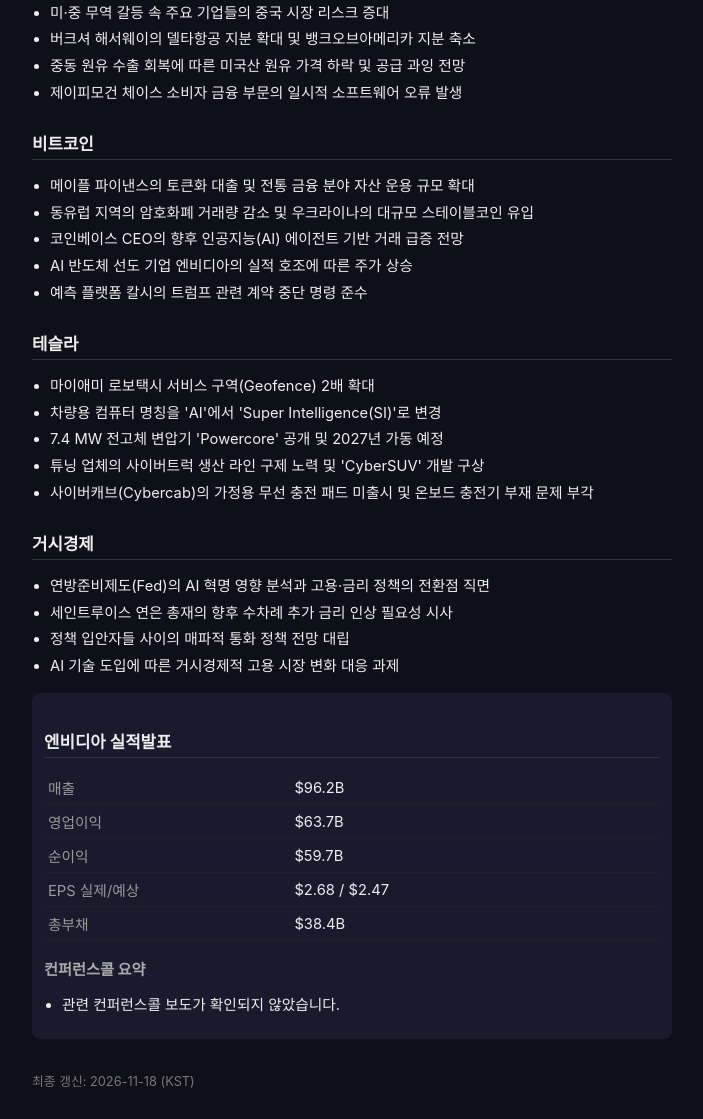
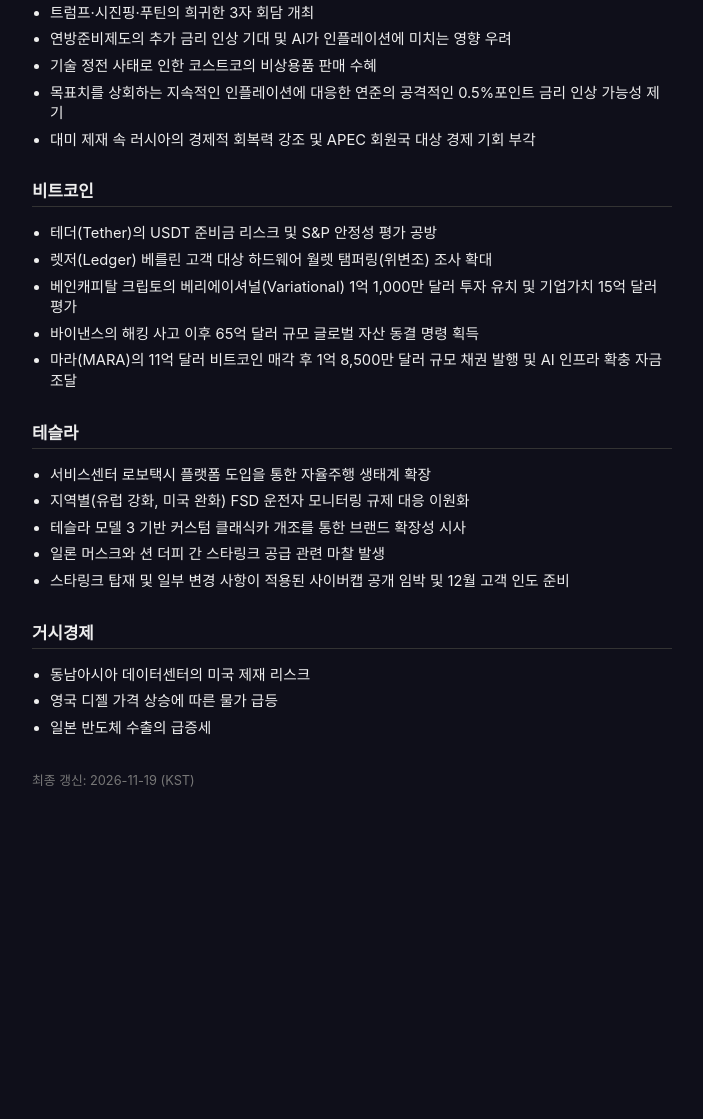
Before and after one commit to e2e2e2hj-hue/daily-stock-kakao-report, a plain HTML site: page docs/index.html in a window 1280 px wide. Shown: the part 705-1824 px from the top of the page, without its empty margins (288-991 px from the left). After the commit the page ends 1523 px from the top, so only its background shows below. Drawn offline with Linux system fonts and the light colour scheme.

Commit message:
Update daily report page

```diff
--- a/docs/index.html
+++ b/docs/index.html
@@ -23,26 +23,13 @@
 </style>
 </head>
 <body>
-  <h1>주식 일일 시황 · 2026-11-18</h1>
+  <h1>주식 일일 시황 · 2026-11-19</h1>
   <section>
     <h2>지수·금리·원자재·암호화폐·물가</h2>
-    <table><tr><th>코스피</th><td>5,070.57 (-0.59%)</td></tr><tr><th>코스닥</th><td>666.25 (+0.09%)</td></tr><tr><th>S&P500</th><td>7,340.53 (-1.03%)</td></tr><tr><th>나스닥</th><td>24,328.38 (-0.74%)</td></tr><tr><th>연준 기준금리</th><td>3.75~4.0% (+0.0%)</td></tr><tr><th>美 10년물</th><td>5.12% (-0.58%)</td></tr><tr><th>원/달러</th><td>1,328.75 (-0.52%)</td></tr><tr><th>금</th><td>3,818.0 (-0.91%)</td></tr><tr><th>비트코인</th><td>64,539 (-0.08%)</td></tr><tr><th>이더리움</th><td>1,810.31 (-0.27%)</td></tr><tr><th>솔라나</th><td>74.4 (+3.9%)</td></tr><tr><th>다음 FOMC</th><td>12/08~12/09 (D-20)</td></tr><tr><th>CPI(YoY)</th><td>조회실패</td></tr><tr><th>PPI(YoY)</th><td>12.79%</td></tr><tr><th>실업률</th><td>4.1%</td></tr></table>
+    <table><tr><th>코스피</th><td>4,968.48 (-2.59%)</td></tr><tr><th>코스닥</th><td>650.06 (-2.34%)</td></tr><tr><th>S&P500</th><td>7,323.63 (-0.23%)</td></tr><tr><th>나스닥</th><td>24,429.88 (+0.42%)</td></tr><tr><th>연준 기준금리</th><td>3.75~4.0% (+0.0%)</td></tr><tr><th>美 10년물</th><td>5.1% (-0.39%)</td></tr><tr><th>원/달러</th><td>1,330.78 (-0.17%)</td></tr><tr><th>금</th><td>3,753.6 (-2.86%)</td></tr><tr><th>비트코인</th><td>63,212 (-2.17%)</td></tr><tr><th>이더리움</th><td>1,786.98 (-1.6%)</td></tr><tr><th>솔라나</th><td>73.77 (-1.32%)</td></tr><tr><th>다음 FOMC</th><td>12/08~12/09 (D-19)</td></tr><tr><th>CPI(YoY)</th><td>조회실패</td></tr><tr><th>PPI(YoY)</th><td>12.79%</td></tr><tr><th>실업률</th><td>4.1%</td></tr></table>
   </section>
-  <section><h2>미국증시</h2><ul><li>미·중 무역 갈등 속 주요 기업들의 중국 시장 리스크 증대</li><li>버크셔 해서웨이의 델타항공 지분 확대 및 뱅크오브아메리카 지분 축소</li><li>중동 원유 수출 회복에 따른 미국산 원유 가격 하락 및 공급 과잉 전망</li><li>제이피모건 체이스 소비자 금융 부문의 일시적 소프트웨어 오류 발생</li></ul></section><section><h2>비트코인</h2><ul><li>메이플 파이낸스의 토큰화 대출 및 전통 금융 분야 자산 운용 규모 확대</li><li>동유럽 지역의 암호화폐 거래량 감소 및 우크라이나의 대규모 스테이블코인 유입</li><li>코인베이스 CEO의 향후 인공지능(AI) 에이전트 기반 거래 급증 전망</li><li>AI 반도체 선도 기업 엔비디아의 실적 호조에 따른 주가 상승</li><li>예측 플랫폼 칼시의 트럼프 관련 계약 중단 명령 준수</li></ul></section><section><h2>테슬라</h2><ul><li>마이애미 로보택시 서비스 구역(Geofence) 2배 확대</li><li>차량용 컴퓨터 명칭을 &#x27;AI&#x27;에서 &#x27;Super Intelligence(SI)&#x27;로 변경</li><li>7.4 MW 전고체 변압기 &#x27;Powercore&#x27; 공개 및 2027년 가동 예정</li><li>튜닝 업체의 사이버트럭 생산 라인 구제 노력 및 &#x27;CyberSUV&#x27; 개발 구상</li><li>사이버캐브(Cybercab)의 가정용 무선 충전 패드 미출시 및 온보드 충전기 부재 문제 부각</li></ul></section><section><h2>거시경제</h2><ul><li>연방준비제도(Fed)의 AI 혁명 영향 분석과 고용·금리 정책의 전환점 직면</li><li>세인트루이스 연은 총재의 향후 수차례 추가 금리 인상 필요성 시사</li><li>정책 입안자들 사이의 매파적 통화 정책 전망 대립</li><li>AI 기술 도입에 따른 거시경제적 고용 시장 변화 대응 과제</li></ul></section>
+  <section><h2>미국증시</h2><ul><li>트럼프·시진핑·푸틴의 희귀한 3자 회담 개최</li><li>연방준비제도의 추가 금리 인상 기대 및 AI가 인플레이션에 미치는 영향 우려</li><li>기술 정전 사태로 인한 코스트코의 비상용품 판매 수혜</li><li>목표치를 상회하는 지속적인 인플레이션에 대응한 연준의 공격적인 0.5%포인트 금리 인상 가능성 제기</li><li>대미 제재 속 러시아의 경제적 회복력 강조 및 APEC 회원국 대상 경제 기회 부각</li></ul></section><section><h2>비트코인</h2><ul><li>테더(Tether)의 USDT 준비금 리스크 및 S&amp;P 안정성 평가 공방</li><li>렛저(Ledger) 베를린 고객 대상 하드웨어 월렛 탬퍼링(위변조) 조사 확대</li><li>베인캐피탈 크립토의 베리에이셔널(Variational) 1억 1,000만 달러 투자 유치 및 기업가치 15억 달러 평가</li><li>바이낸스의 해킹 사고 이후 65억 달러 규모 글로벌 자산 동결 명령 획득</li><li>마라(MARA)의 11억 달러 비트코인 매각 후 1억 8,500만 달러 규모 채권 발행 및 AI 인프라 확충 자금 조달</li></ul></section><section><h2>테슬라</h2><ul><li>서비스센터 로보택시 플랫폼 도입을 통한 자율주행 생태계 확장</li><li>지역별(유럽 강화, 미국 완화) FSD 운전자 모니터링 규제 대응 이원화</li><li>테슬라 모델 3 기반 커스텀 클래식카 개조를 통한 브랜드 확장성 시사</li><li>일론 머스크와 션 더피 간 스타링크 공급 관련 마찰 발생</li><li>스타링크 탑재 및 일부 변경 사항이 적용된 사이버캡 공개 임박 및 12월 고객 인도 준비</li></ul></section><section><h2>거시경제</h2><ul><li>동남아시아 데이터센터의 미국 제재 리스크</li><li>영국 디젤 가격 상승에 따른 물가 급등</li><li>일본 반도체 수출의 급증세</li></ul></section>
 
-        <section class="earnings">
-          <h2>엔비디아 실적발표</h2>
-          <table>
-            <tr><th>매출</th><td>$96.2B</td></tr>
-            <tr><th>영업이익</th><td>$63.7B</td></tr>
-            <tr><th>순이익</th><td>$59.7B</td></tr>
-            <tr><th>EPS 실제/예상</th><td>$2.68 / $2.47</td></tr>
-            <tr><th>총부채</th><td>$38.4B</td></tr>
-          </table>
-          <h3>컨퍼런스콜 요약</h3>
-          <ul><li>관련 컨퍼런스콜 보도가 확인되지 않았습니다.</li></ul>
-        </section>
-
-  <p class="updated">최종 갱신: 2026-11-18 (KST)</p>
+  <p class="updated">최종 갱신: 2026-11-19 (KST)</p>
 </body>
 </html>
```
